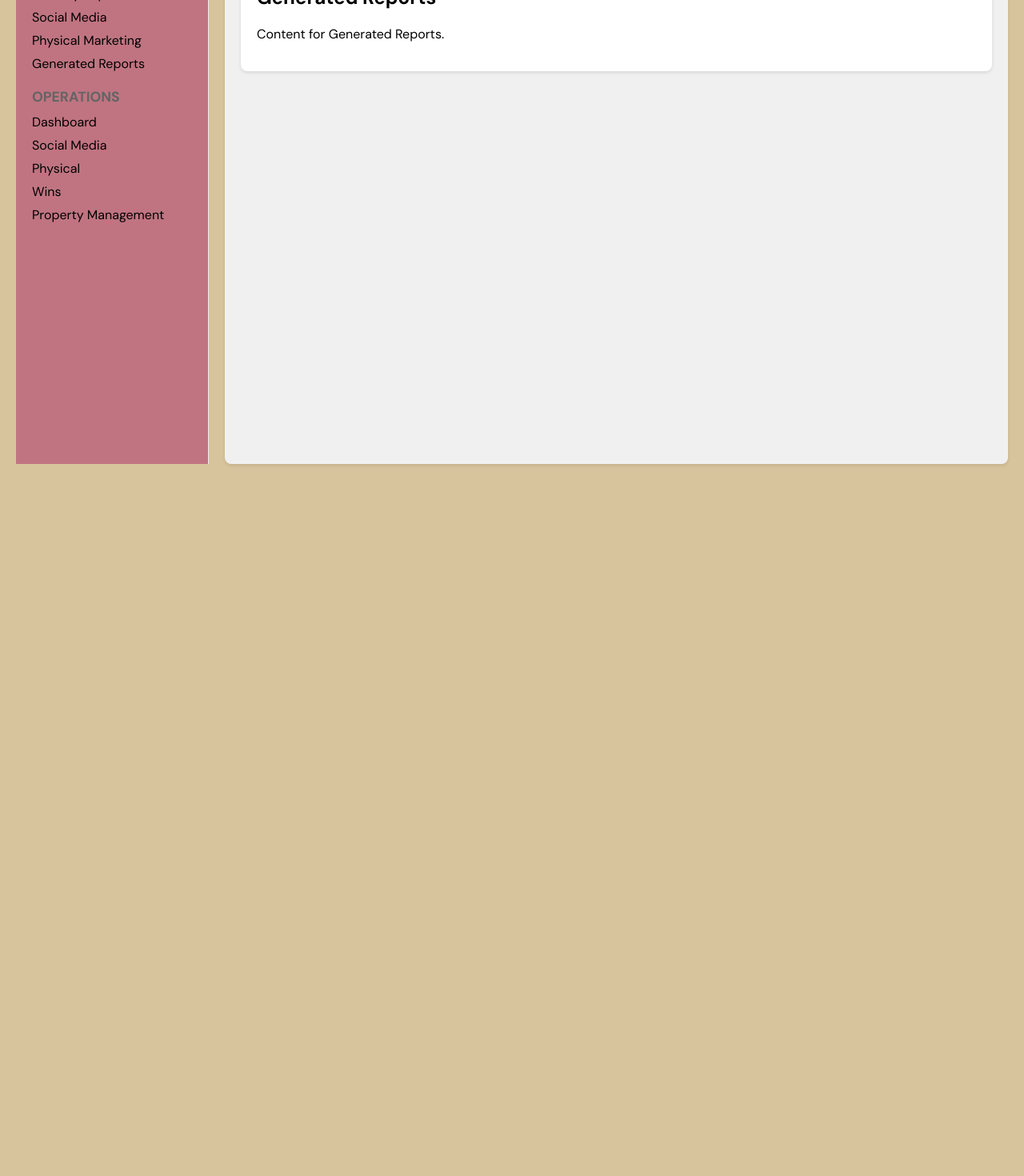
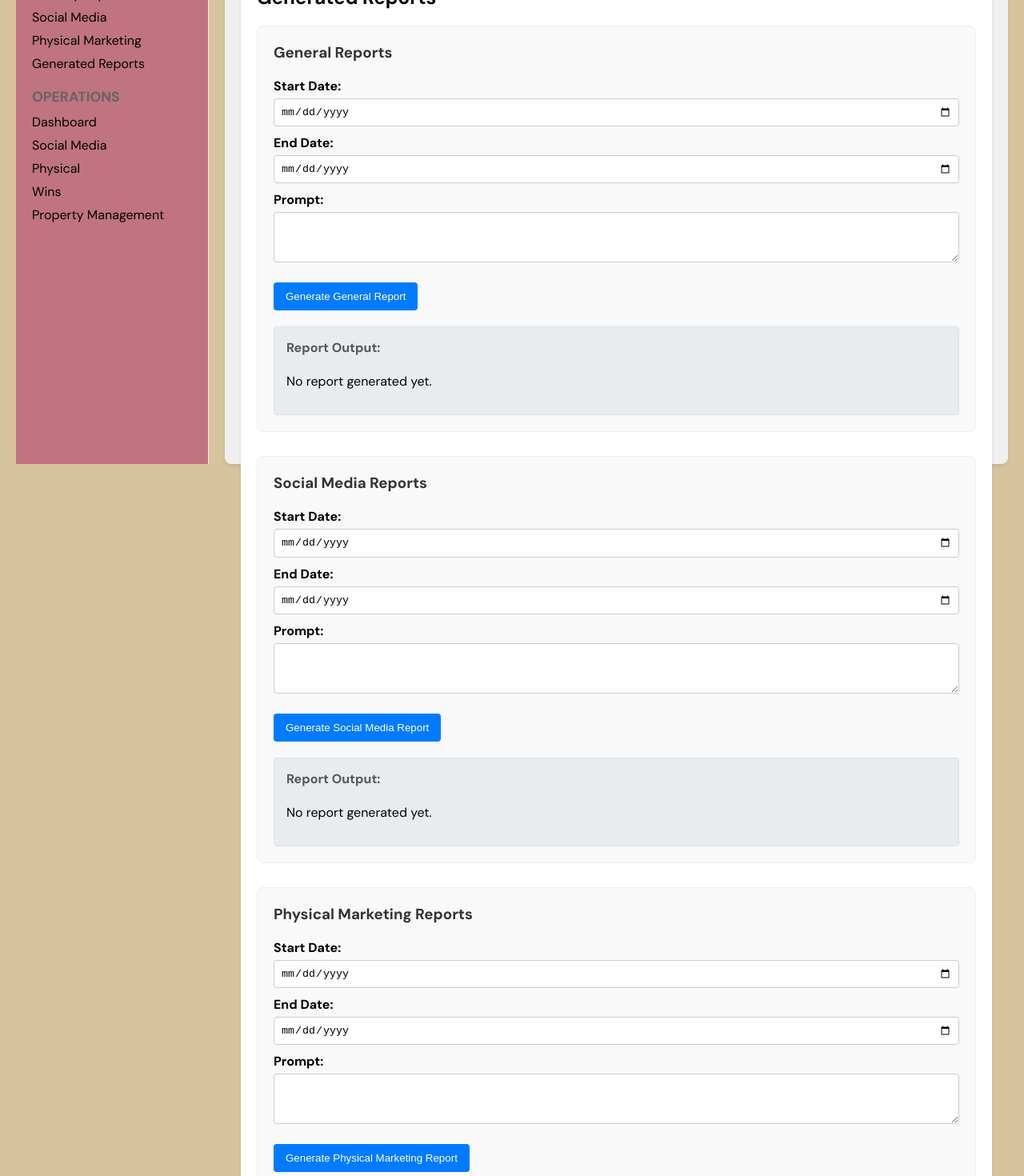
Before and after one commit to dakjen/marketingportal1, a React (Create React App) app: page /reporting/generated-reports in a window 1280 px wide. Shown: the part 240-1710 px from the top of the page at 80% size. Before the commit the page ends 840 px from the top, so only its background shows below. Built offline with nearby package versions, Linux system fonts and the light colour scheme; no server answers; sample sign-in values are in the browser's storage.

Commit message:
feat: implement UI for AI generated reports page

```diff
--- a/src/GeneratedReportsPage.css
+++ b/src/GeneratedReportsPage.css
@@ -4,3 +4,59 @@
   border-radius: 8px;
   box-shadow: 0 2px 4px rgba(0, 0, 0, 0.1);
 }
+
+.report-section {
+  margin-bottom: 30px;
+  padding: 20px;
+  border: 1px solid #eee;
+  border-radius: 8px;
+  background-color: #f9f9f9;
+}
+
+.report-section h3 {
+  margin-top: 0;
+  color: #333;
+}
+
+.report-controls label {
+  display: block;
+  margin-bottom: 10px;
+  font-weight: bold;
+}
+
+.report-controls input[type="date"],
+.report-controls textarea {
+  width: 100%;
+  padding: 8px;
+  margin-top: 5px;
+  border: 1px solid #ccc;
+  border-radius: 4px;
+  box-sizing: border-box; /* Include padding and border in the element's total width and height */
+}
+
+.report-controls button {
+  background-color: #007bff;
+  color: white;
+  padding: 10px 15px;
+  border: none;
+  border-radius: 4px;
+  cursor: pointer;
+  margin-top: 10px;
+}
+
+.report-controls button:hover {
+  background-color: #0056b3;
+}
+
+.report-output {
+  margin-top: 20px;
+  padding: 15px;
+  background-color: #e9ecef;
+  border-radius: 4px;
+  border: 1px solid #dee2e6;
+}
+
+.report-output h4 {
+  margin-top: 0;
+  color: #555;
+}
--- a/src/GeneratedReportsPage.js
+++ b/src/GeneratedReportsPage.js
@@ -1,11 +1,135 @@
-import React from 'react';
+import React, { useState, useContext } from 'react';
+import { AuthContext } from './AuthContext';
+import { ProjectContext } from './ProjectContext';
 import './GeneratedReportsPage.css';
 
 function GeneratedReportsPage() {
+  const { currentUser } = useContext(AuthContext);
+  const { activeProject } = useContext(ProjectContext);
+
+  const [generalReportPrompt, setGeneralReportPrompt] = useState('');
+  const [generalReportStartDate, setGeneralReportStartDate] = useState('');
+  const [generalReportEndDate, setGeneralReportEndDate] = useState('');
+  const [generalReportOutput, setGeneralReportOutput] = useState('No report generated yet.');
+
+  const [socialMediaReportPrompt, setSocialMediaReportPrompt] = useState('');
+  const [socialMediaReportStartDate, setSocialMediaReportStartDate] = useState('');
+  const [socialMediaReportEndDate, setSocialMediaReportEndDate] = useState('');
+  const [socialMediaReportOutput, setSocialMediaReportOutput] = useState('No report generated yet.');
+
+  const [physicalMarketingReportPrompt, setPhysicalMarketingReportPrompt] = useState('');
+  const [physicalMarketingReportStartDate, setPhysicalMarketingReportStartDate] = useState('');
+  const [physicalMarketingReportEndDate, setPhysicalMarketingReportEndDate] = useState('');
+  const [physicalMarketingReportOutput, setPhysicalMarketingReportOutput] = useState('No report generated yet.');
+
+  const handleGenerateReport = async (reportType) => {
+    if (!activeProject) {
+      alert('Please select a project first.');
+      return;
+    }
+
+    let prompt, startDate, endDate, setOutput;
+
+    switch (reportType) {
+      case 'general':
+        prompt = generalReportPrompt;
+        startDate = generalReportStartDate;
+        endDate = generalReportEndDate;
+        setOutput = setGeneralReportOutput;
+        break;
+      case 'socialMedia':
+        prompt = socialMediaReportPrompt;
+        startDate = socialMediaReportStartDate;
+        endDate = socialMediaReportEndDate;
+        setOutput = setSocialMediaReportOutput;
+        break;
+      case 'physicalMarketing':
+        prompt = physicalMarketingReportPrompt;
+        startDate = physicalMarketingReportStartDate;
+        endDate = physicalMarketingReportEndDate;
+        setOutput = setPhysicalMarketingReportOutput;
+        break;
+      default:
+        return;
+    }
+
+    if (!prompt) {
+      alert('Please enter a prompt.');
+      return;
+    }
+
+    setOutput('Generating report...');
+
+    // TODO: Call backend API for AI report generation
+    // For now, simulate a response
+    setTimeout(() => {
+      setOutput(`Generated ${reportType} report for project ${activeProject.name} from ${startDate} to ${endDate} based on prompt: "${prompt}"`);
+    }, 2000);
+  };
+
   return (
     <div className="generated-reports-page-container">
       <h2>Generated Reports</h2>
-      <p>Content for Generated Reports.</p>
+
+      <div className="report-section">
+        <h3>General Reports</h3>
+        <div className="report-controls">
+          <label>Start Date:
+            <input type="date" value={generalReportStartDate} onChange={(e) => setGeneralReportStartDate(e.target.value)} />
+          </label>
+          <label>End Date:
+            <input type="date" value={generalReportEndDate} onChange={(e) => setGeneralReportEndDate(e.target.value)} />
+          </label>
+          <label>Prompt:
+            <textarea value={generalReportPrompt} onChange={(e) => setGeneralReportPrompt(e.target.value)} rows="3"></textarea>
+          </label>
+          <button onClick={() => handleGenerateReport('general')}>Generate General Report</button>
+        </div>
+        <div className="report-output">
+          <h4>Report Output:</h4>
+          <p>{generalReportOutput}</p>
+        </div>
+      </div>
+
+      <div className="report-section">
+        <h3>Social Media Reports</h3>
+        <div className="report-controls">
+          <label>Start Date:
+            <input type="date" value={socialMediaReportStartDate} onChange={(e) => setSocialMediaReportStartDate(e.target.value)} />
+          </label>
+          <label>End Date:
+            <input type="date" value={socialMediaReportEndDate} onChange={(e) => setSocialMediaReportEndDate(e.target.value)} />
+          </label>
+          <label>Prompt:
+            <textarea value={socialMediaReportPrompt} onChange={(e) => setSocialMediaReportPrompt(e.target.value)} rows="3"></textarea>
+          </label>
+          <button onClick={() => handleGenerateReport('socialMedia')}>Generate Social Media Report</button>
+        </div>
+        <div className="report-output">
+          <h4>Report Output:</h4>
+          <p>{socialMediaReportOutput}</p>
+        </div>
+      </div>
+
+      <div className="report-section">
+        <h3>Physical Marketing Reports</h3>
+        <div className="report-controls">
+          <label>Start Date:
+            <input type="date" value={physicalMarketingReportStartDate} onChange={(e) => setPhysicalMarketingReportStartDate(e.target.value)} />
+          </label>
+          <label>End Date:
+            <input type="date" value={physicalMarketingReportEndDate} onChange={(e) => setPhysicalMarketingReportEndDate(e.target.value)} />
+          </label>
+          <label>Prompt:
+            <textarea value={physicalMarketingReportPrompt} onChange={(e) => setPhysicalMarketingReportPrompt(e.target.value)} rows="3"></textarea>
+          </label>
+          <button onClick={() => handleGenerateReport('physicalMarketing')}>Generate Physical Marketing Report</button>
+        </div>
+        <div className="report-output">
+          <h4>Report Output:</h4>
+          <p>{physicalMarketingReportOutput}</p>
+        </div>
+      </div>
     </div>
   );
 }
```
